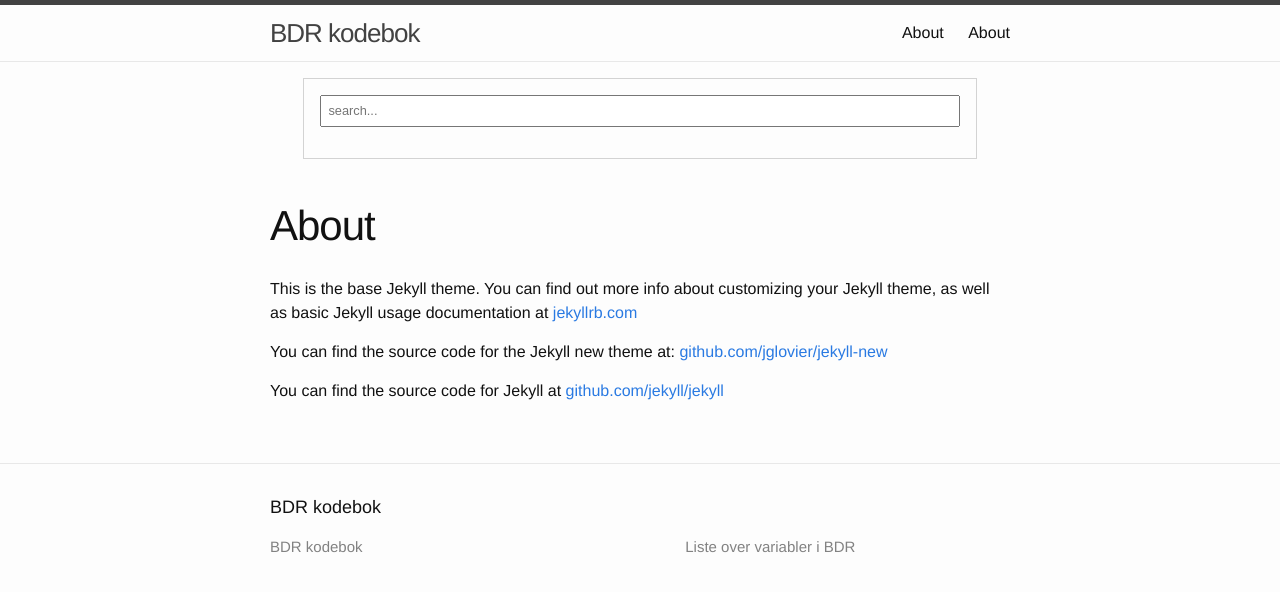
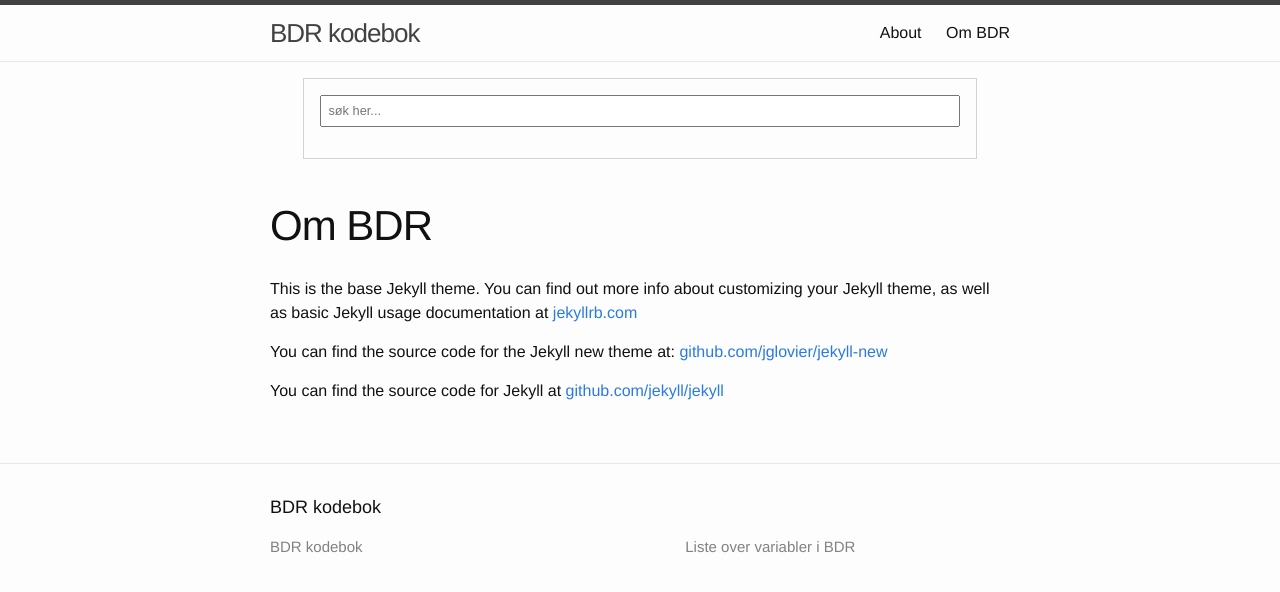
Before and after one commit to bdreg/kodebok, a Jekyll site: the page built from about.md, in a window 1280 px wide. Shown: the top 592 px of the page. Built offline with Jekyll 4.4.1, drawn with Linux system fonts in a browser that asks for light colours.

Commit message:
minor edit

```diff
--- a/_layouts/default.html
+++ b/_layouts/default.html
@@ -1,5 +1,5 @@
 <!doctype html>
-<html lang="en">
+<html lang="no">
 
   {% include head.html %}
 
@@ -8,7 +8,7 @@
     {% include header.html %}
 
     <div id="search-demo-container">
-      <input type="text" id="search-input" placeholder="search...">
+      <input type="text" id="search-input" placeholder="søk her...">
       <ul id="results-container"></ul>
     </div>
 
--- a/about.md
+++ b/about.md
@@ -1,6 +1,6 @@
 ---
 layout: page
-title: About
+title: Om BDR
 permalink: /about/
 ---
 
--- a/index.html
+++ b/index.html
@@ -4,7 +4,7 @@
 
 <div class="home">
 
-  <h1 class="page-heading">Posts</h1>
+  <h1 class="page-heading">Variabler liste:</h1>
 
   <ul class="post-list">
     {% for post in site.posts %}
```
Also changed, not shown: other parts of _layouts/default.html (+1 -1 lines), README.md.
